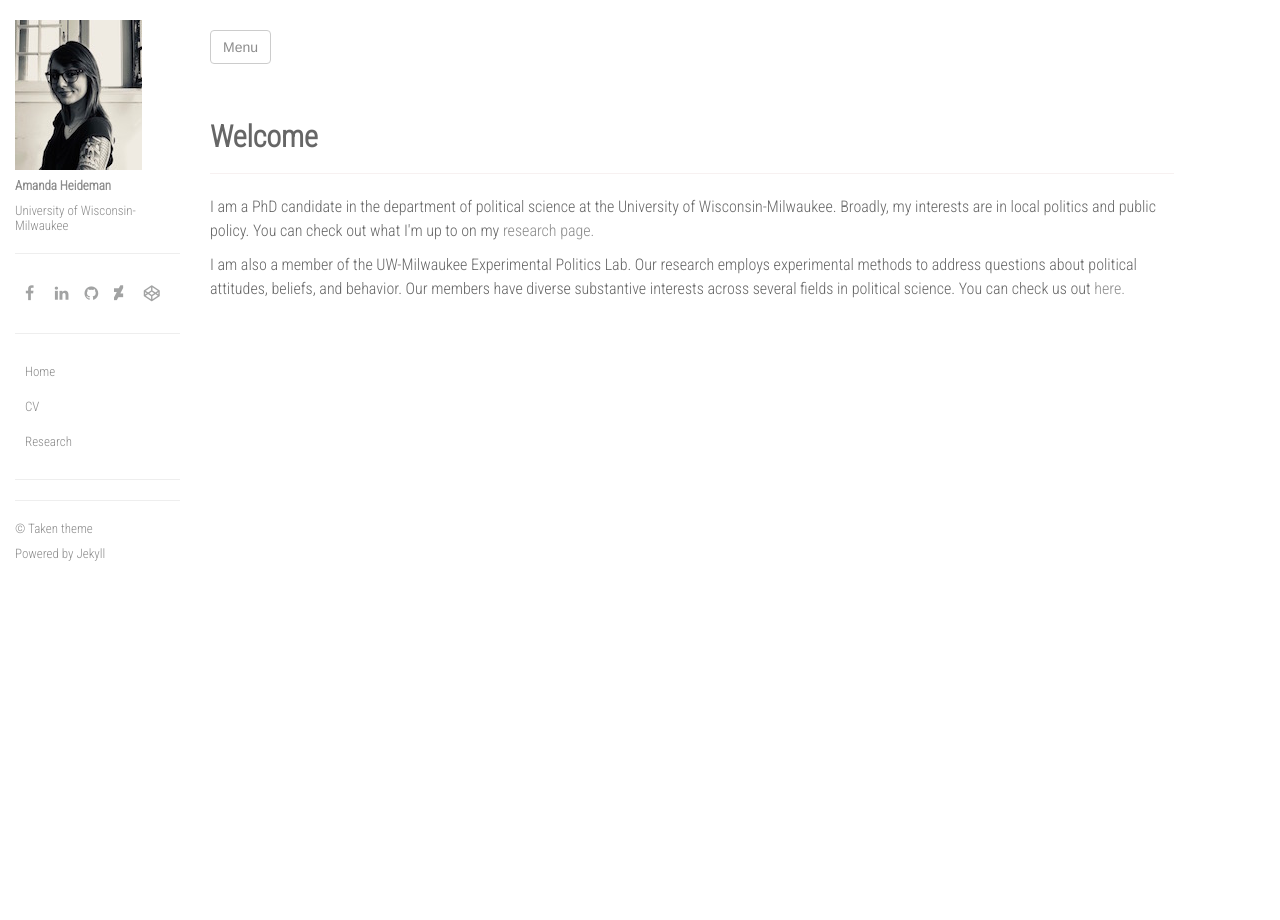
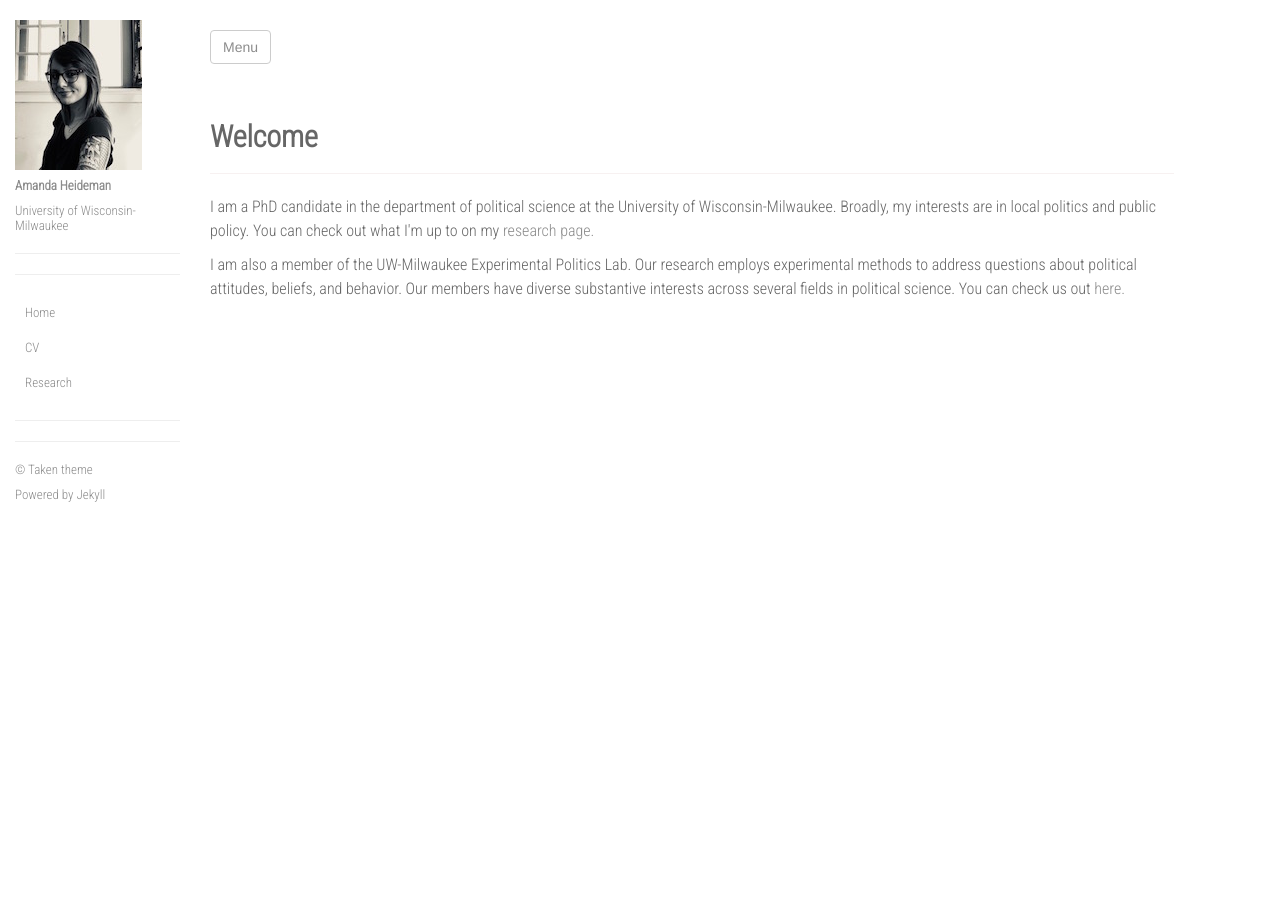
Before and after one commit to ajheideman/ajheideman.github.io, a Jekyll site: the page built from index.html, in a window 1280 px wide. Built offline with Jekyll 4.4.1, drawn with Linux system fonts in a browser that asks for light colours; nearby versions of some CDN libraries.

Commit message:
Update sidebar.html

```diff
--- a/_includes/sidebar.html
+++ b/_includes/sidebar.html
@@ -16,7 +16,8 @@
       <p>{{site.affiliation}}</p>
       <hr>
 
-      <div id="social-icons">
+     <!--
+          <div id="social-icons">
         <ul>
             <li><a href="http://facebook.com/{{ site.facebook }}"><i class="fa fa-facebook"></i></a></li>
             <li><a href="https://mx.linkedin.com/in/{{ site.linkedin }}"><i class="fa fa-linkedin"></i></a></li>
@@ -24,7 +25,7 @@
             <li><a href="http://{{ site.deviantart }}.deviantart.com"><i class="fa fa-deviantart"></i></a></li>
             <li><a href="http://codepen.io/{{ site.codepen }}"><i class="fa fa-codepen"></i></a></li>
         </ul>
-      </div>
+      </div> -->
 
        <hr>
 
```
